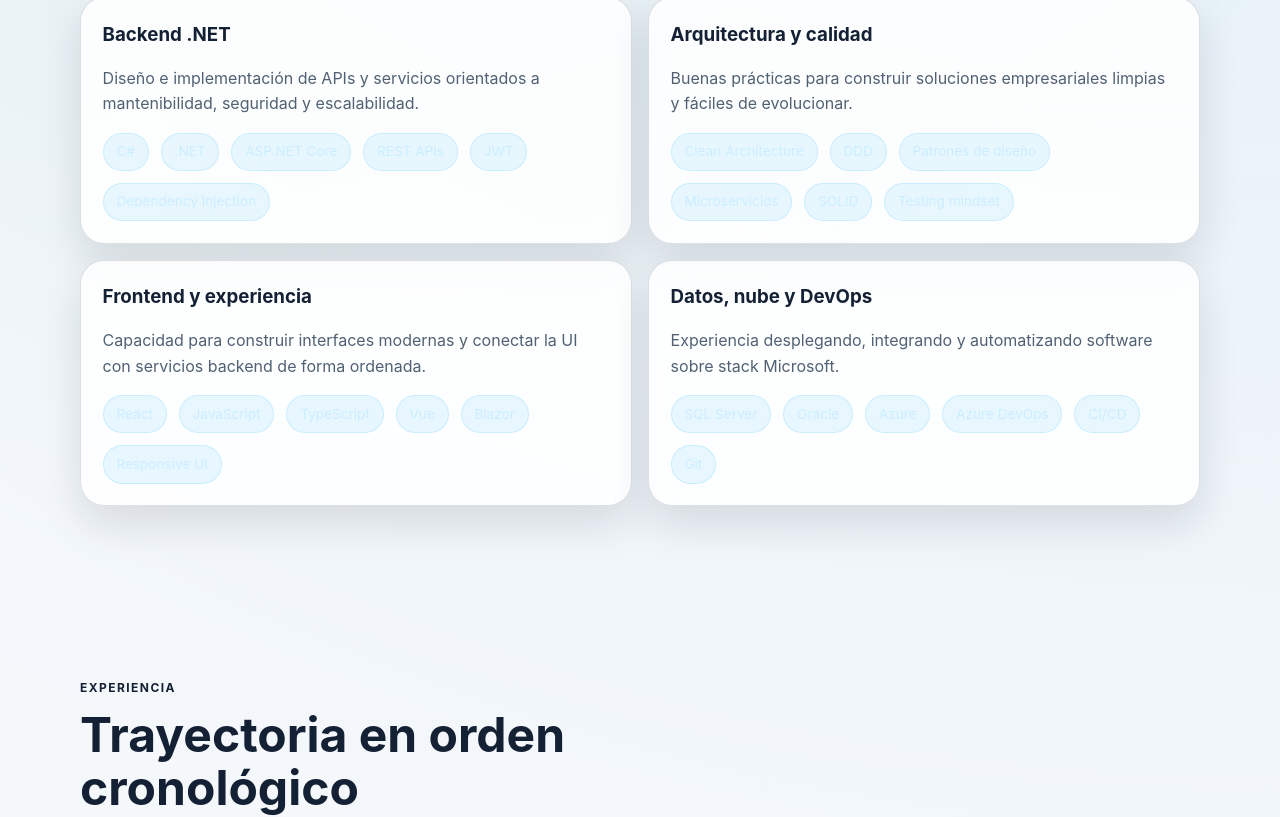
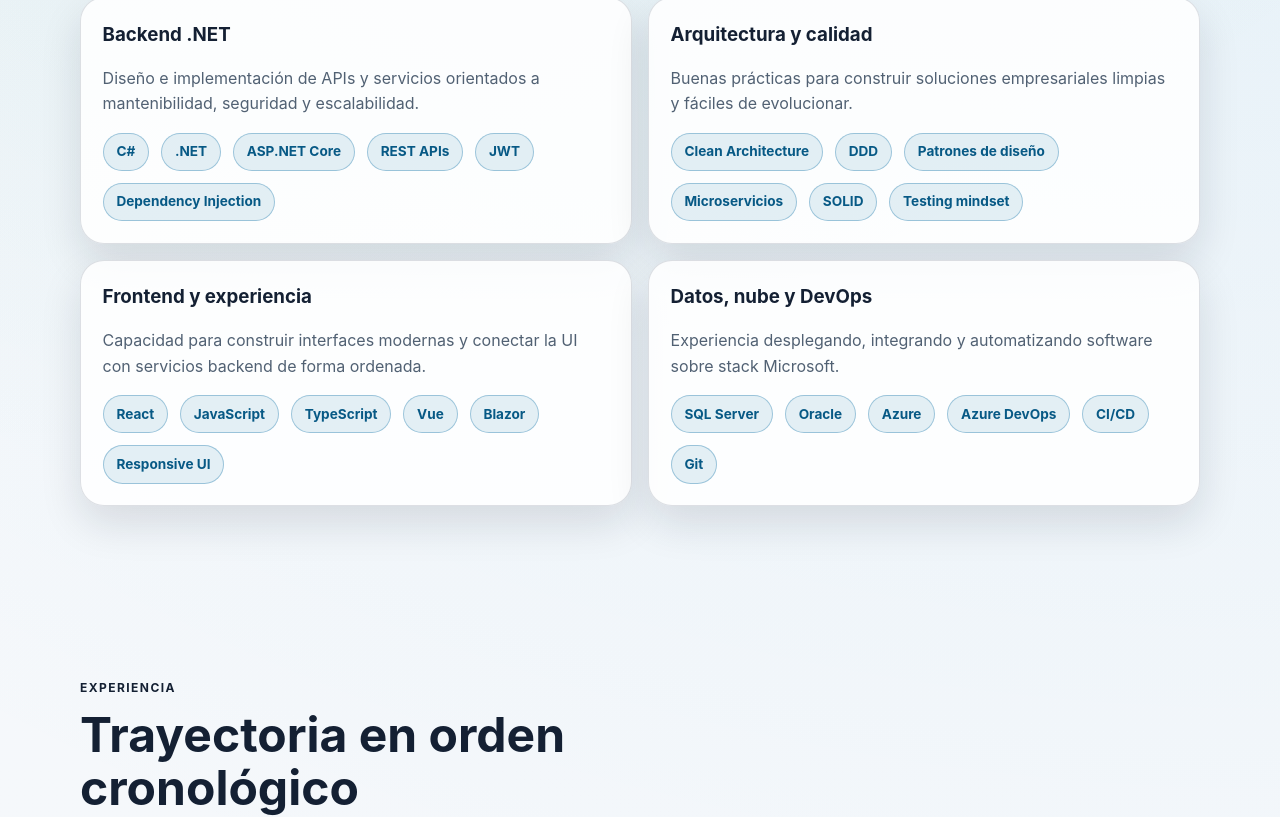
Before and after one commit to full-stack-dev-johncastrosanabria/Portfolio, a React (Vite) app: page / in a window 1280 px wide. Shown: the part 1699-2516 px from the top of the page. Built offline with nearby package versions, Linux system fonts and the light colour scheme; no server answers.

Commit message:
Improve light mode tag contrast

```diff
--- a/src/styles/global.css
+++ b/src/styles/global.css
@@ -455,6 +455,13 @@ img {
   color: #cbeeff;
   border: 1px solid rgba(56, 189, 248, 0.18);
   font-size: 0.85rem;
+  font-weight: 650;
+}
+
+:root[data-theme='light'] .tag {
+  background: rgba(3, 105, 161, 0.1);
+  color: #075985;
+  border-color: rgba(3, 105, 161, 0.32);
 }
 
 .section-accent {
```
